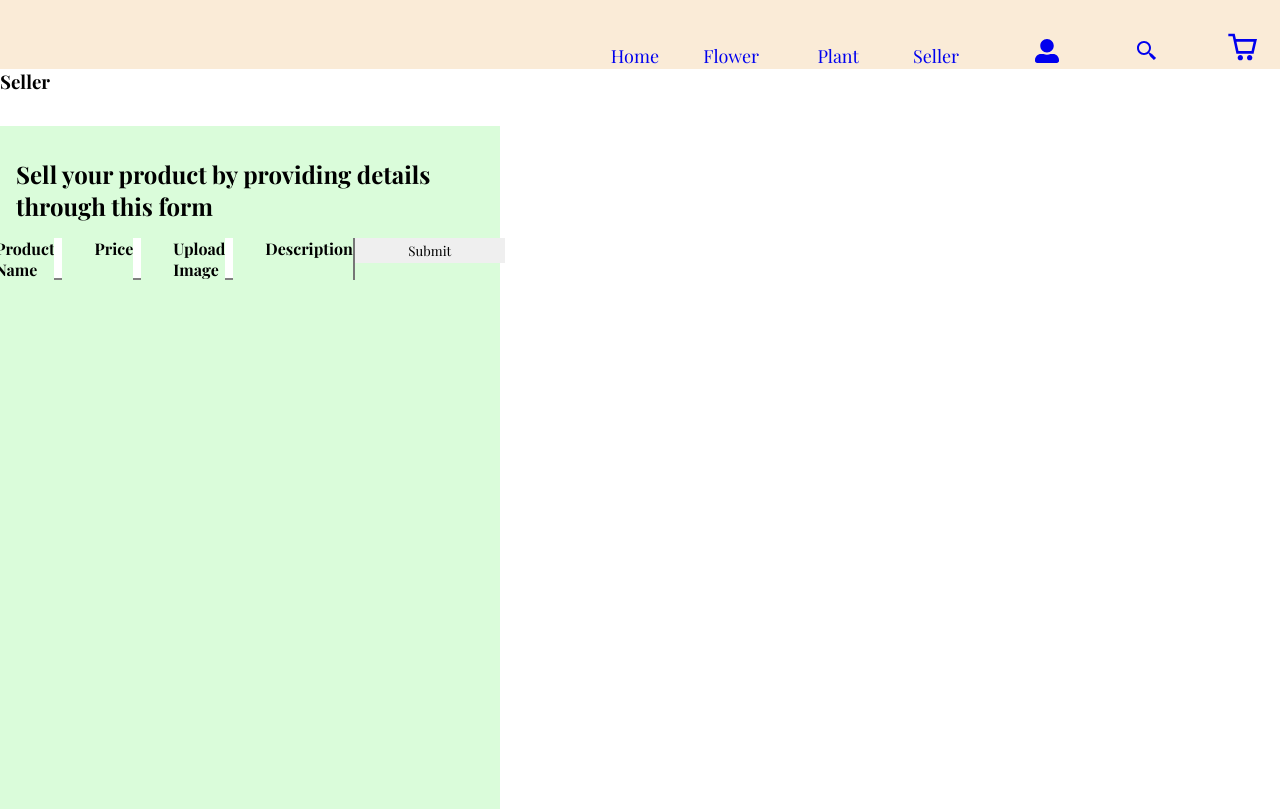
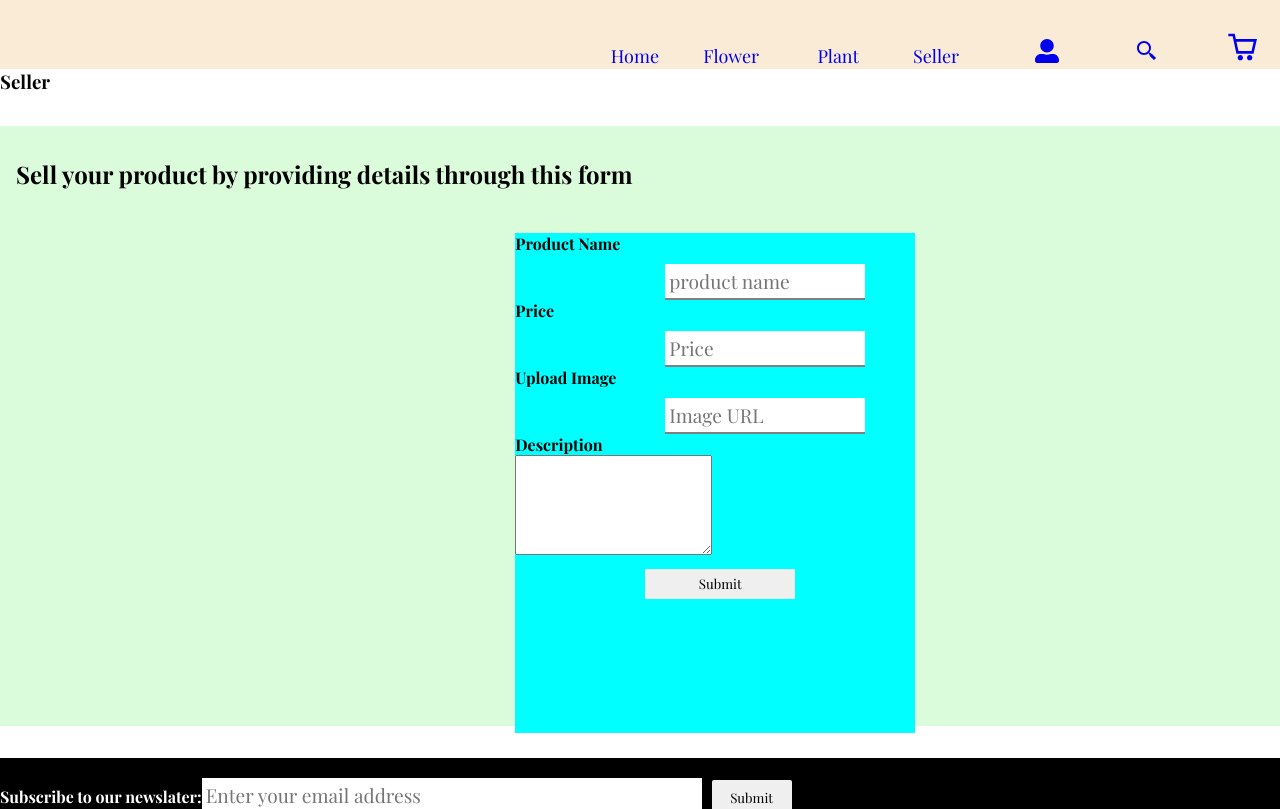
Before and after one commit to luyosamson/BlossomsStore, a React (Create React App) app: page /seller in a window 1280 px wide. Shown: the top 809 px of the page. Built offline with nearby package versions, Linux system fonts and the light colour scheme.

Commit message:
style components

```diff
--- a/src/index.css
+++ b/src/index.css
@@ -59,15 +59,57 @@ main {
   padding: 2rem 1rem;
   margin: 2rem 0;
   background-color: rgba(181, 250, 181, 0.5);
-  display: block;
-  height: 800px;
-  width: 500px;
+  height: 600px;
+  /* width: 500px; */
 }
 
 .new-plant-form form {
-  display: flex;
+  display: block;
   justify-content: center;
+  /* background-color: pink; */
+  /* position: relative;
+  top: 5%;
+  left: 40%; */
+  /* width: 400px;
+  height:500px ; */
 }
+.postProduct{
+    position: relative;
+    top: 5%;
+    left: 40%;
+    width: 400px;
+    height: 500px;
+    background-color: aqua;
+
+}
+.new-plant-form form input{
+  margin-top: 10px;
+  margin-left: 150px;
+  width: 200px;
+
+}
+/* .new-plant-form form label {
+  margin-top: 10px;
+  margin-left:20px;
+  width: 200px;
+
+} */
+.new-plant-form form button {
+  margin-top: 10px;
+  margin-left: 10px;
+  width: 150px;
+  height: 30px;
+  position: relative;
+  left: 30%;
+  top:100%;
+
+}
+.textarea {
+  height: 100px;
+  padding-left: 20px;
+
+}
+
 
 .new-plant-form input {
   margin-right: 2rem;
```
